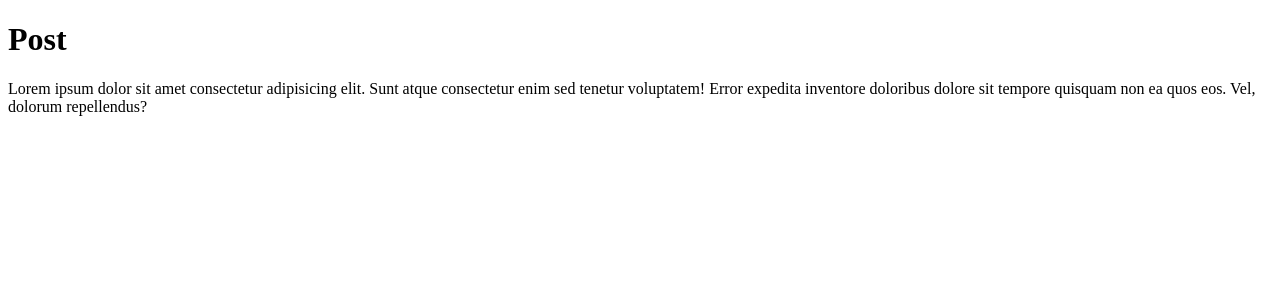
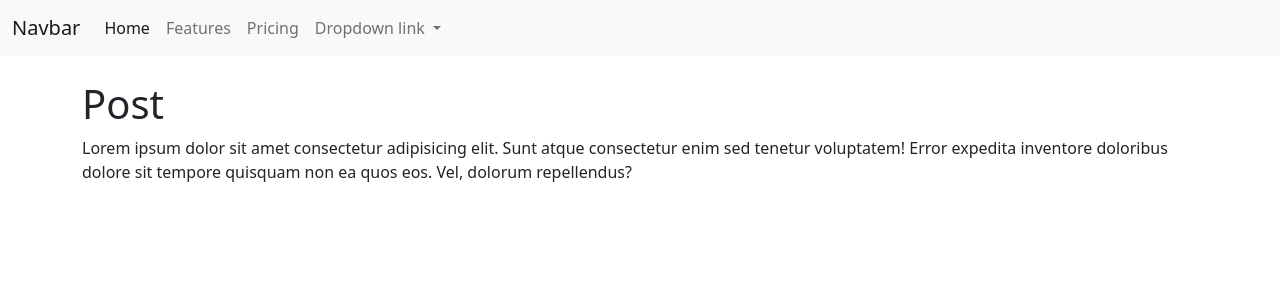
Before and after one commit to TOWHIDpro/ablog, a Django app: page / in a window 1280 px wide. Shown: the top 300 px of the page. Run offline with Django 3.2, Linux system fonts and the light colour scheme; data that the repository does not hold is empty.

Commit message:
3rd commit

```diff
--- /dev/null
+++ b/templates/base.html
@@ -0,0 +1,68 @@
+<!doctype html>
+<html lang="en">
+  <head>
+    <!-- Required meta tags -->
+    <meta charset="utf-8">
+    <meta name="viewport" content="width=device-width, initial-scale=1">
+
+    <!-- Bootstrap CSS -->
+    <link href="https://cdn.jsdelivr.net/npm/bootstrap@5.0.0-beta1/dist/css/bootstrap.min.css" rel="stylesheet" integrity="sha384-giJF6kkoqNQ00vy+HMDP7azOuL0xtbfIcaT9wjKHr8RbDVddVHyTfAAsrekwKmP1" crossorigin="anonymous">
+
+    <title>
+      {% block title %}
+      Hello
+      {% endblock %}
+    </title>
+  </head>
+  <body>
+    <nav class="navbar navbar-expand-lg navbar-light bg-light">
+      <div class="container-fluid">
+        <a class="navbar-brand" href="{% url 'home' %}">Navbar</a>
+        <button class="navbar-toggler" type="button" data-bs-toggle="collapse" data-bs-target="#navbarNavDropdown" aria-controls="navbarNavDropdown" aria-expanded="false" aria-label="Toggle navigation">
+          <span class="navbar-toggler-icon"></span>
+        </button>
+        <div class="collapse navbar-collapse" id="navbarNavDropdown">
+          <ul class="navbar-nav">
+            <li class="nav-item">
+              <a class="nav-link active" aria-current="page" href="#">Home</a>
+            </li>
+            <li class="nav-item">
+              <a class="nav-link" href="#">Features</a>
+            </li>
+            <li class="nav-item">
+              <a class="nav-link" href="#">Pricing</a>
+            </li>
+            <li class="nav-item dropdown">
+              <a class="nav-link dropdown-toggle" href="#" id="navbarDropdownMenuLink" role="button" data-bs-toggle="dropdown" aria-expanded="false">
+                Dropdown link
+              </a>
+              <ul class="dropdown-menu" aria-labelledby="navbarDropdownMenuLink">
+                <li><a class="dropdown-item" href="#">Action</a></li>
+                <li><a class="dropdown-item" href="#">Another action</a></li>
+                <li><a class="dropdown-item" href="#">Something else here</a></li>
+              </ul>
+            </li>
+          </ul>
+        </div>
+      </div>
+    </nav>
+      <br>
+    <div class="container">
+        {% block content %}
+
+        {% endblock %}
+    </div>
+
+
+    <!-- Optional JavaScript; choose one of the two! -->
+
+    <!-- Option 1: Bootstrap Bundle with Popper -->
+    <script src="https://cdn.jsdelivr.net/npm/bootstrap@5.0.0-beta1/dist/js/bootstrap.bundle.min.js" integrity="sha384-ygbV9kiqUc6oa4msXn9868pTtWMgiQaeYH7/t7LECLbyPA2x65Kgf80OJFdroafW" crossorigin="anonymous"></script>
+
+    <!-- Option 2: Separate Popper and Bootstrap JS -->
+    <!--
+    <script src="https://cdn.jsdelivr.net/npm/@popperjs/core@2.5.4/dist/umd/popper.min.js" integrity="sha384-q2kxQ16AaE6UbzuKqyBE9/u/KzioAlnx2maXQHiDX9d4/zp8Ok3f+M7DPm+Ib6IU" crossorigin="anonymous"></script>
+    <script src="https://cdn.jsdelivr.net/npm/bootstrap@5.0.0-beta1/dist/js/bootstrap.min.js" integrity="sha384-pQQkAEnwaBkjpqZ8RU1fF1AKtTcHJwFl3pblpTlHXybJjHpMYo79HY3hIi4NKxyj" crossorigin="anonymous"></script>
+    -->
+  </body>
+</html>
--- a/templates/home.html
+++ b/templates/home.html
@@ -1,11 +1,7 @@
-<!DOCTYPE html>
-<html lang="en">
-<head>
-    <meta charset="UTF-8">
-    <meta name="viewport" content="width=device-width, initial-scale=1.0">
-    <title>Document</title>
-</head>
-<body>
+{% extends 'base.html' %}
+
+{% block content %}
+
 <h1>Post</h1>
 {% for post in object_list %}
 <li>
@@ -16,5 +12,5 @@
 </li>
 {% endfor %}
 Lorem ipsum dolor sit amet consectetur adipisicing elit. Sunt atque consectetur enim sed tenetur voluptatem! Error expedita inventore doloribus dolore sit tempore quisquam non ea quos eos. Vel, dolorum repellendus?
-</body>
-</html>
+
+{% endblock %}
--- a/theblog/models.py
+++ b/theblog/models.py
@@ -5,6 +5,7 @@ from django.contrib.auth.models import User
 
 class Post(models.Model):
     title = models.CharField(max_length=255)
+    title_tag = models.CharField(max_length=255)
     author = models.ForeignKey(User, on_delete=models.CASCADE)
     body = models.TextField()
 
```
Also changed, not shown: templates/details.html (+12 -15 lines), theblog/migrations/0002_post_title_tag.py (added). Lines whose indentation alone changed are shown as unchanged.
